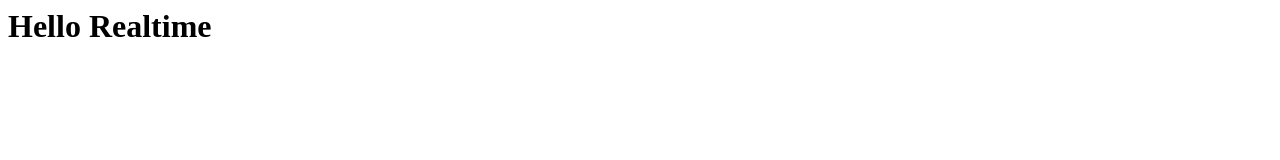
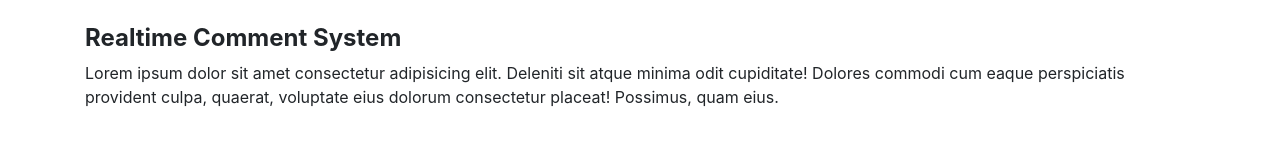
Before and after one commit to SagarMedtiya/Realtime-Comment-System, a website: page public/index.html in a window 1280 px wide. Drawn offline with nearby package versions, Linux system fonts and the light colour scheme.

Commit message:
add the frontend

```diff
--- a/public/index.html
+++ b/public/index.html
@@ -5,10 +5,26 @@
     <meta name="viewport" content="width=device-width, initial-scale=1.0">
     <title>Realtime Comment System</title>
     <link rel="stylesheet" href="css/style.css">
+    <link rel="stylesheet" href="css/bootstrap.min.css">
 </head>
 <body>
+    <div class="container">
+        <div class="row mt-4">
+            <div class="col-md-12">
+                <h4><strong>Realtime Comment System</strong></h4>
+                <p>Lorem ipsum dolor sit amet consectetur adipisicing elit. Deleniti sit atque minima odit cupiditate! Dolores commodi cum eaque perspiciatis provident culpa, quaerat, voluptate eius dolorum consectetur placeat! Possimus, quam eius.</p>
+            </div>
+        </div>
+        <div class="row">
+            <div class="col-md-12">
+                <h4 class="'border-bottom pb-2">
 
-    <h1>Hello Realtime</h1>
-    <script></script>
+                </h4>
+            </div>
+        </div>
+    </div>
+
+
+    <script src="/js/app.js"></script>
 </body>
 </html>
```
